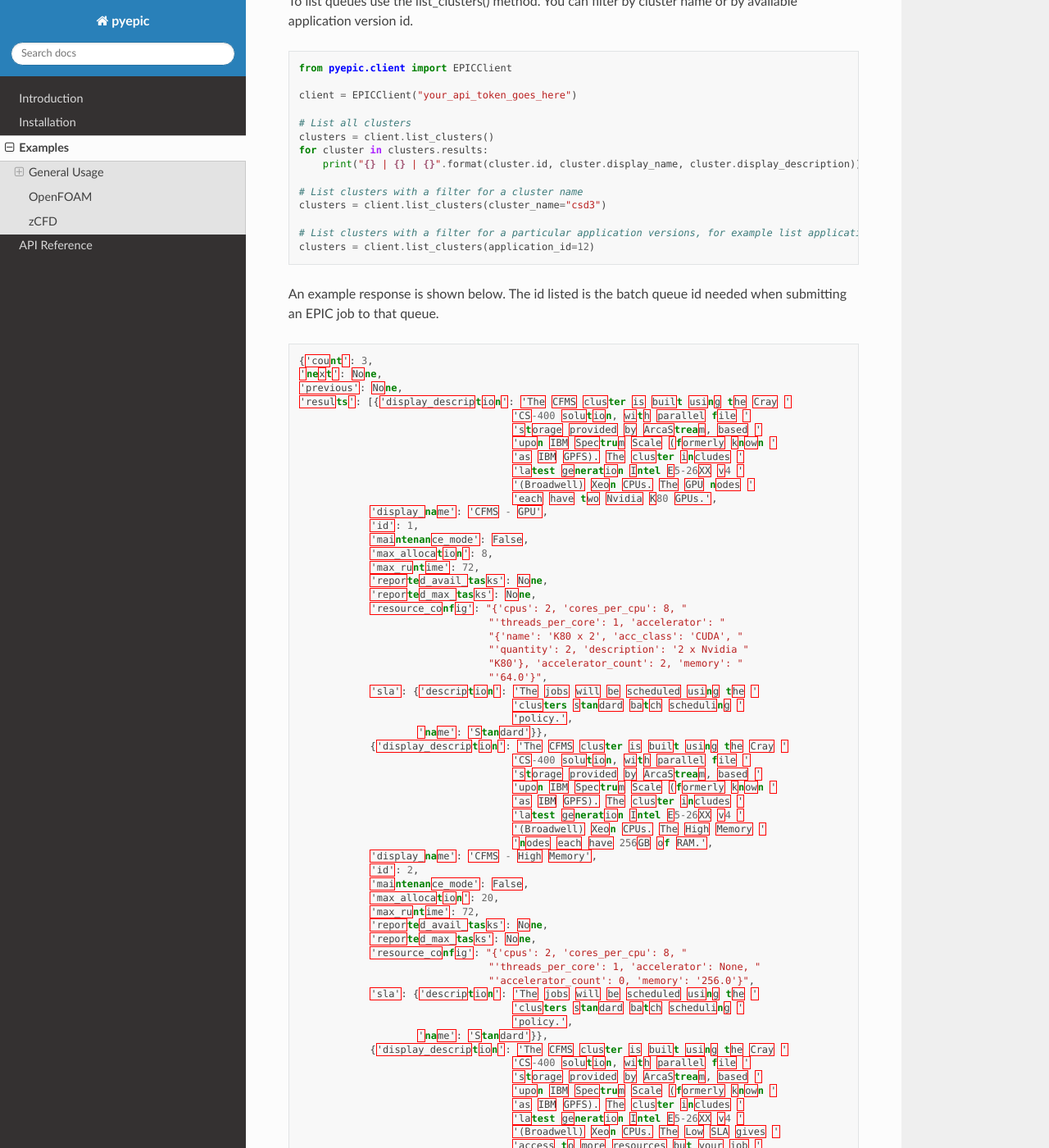
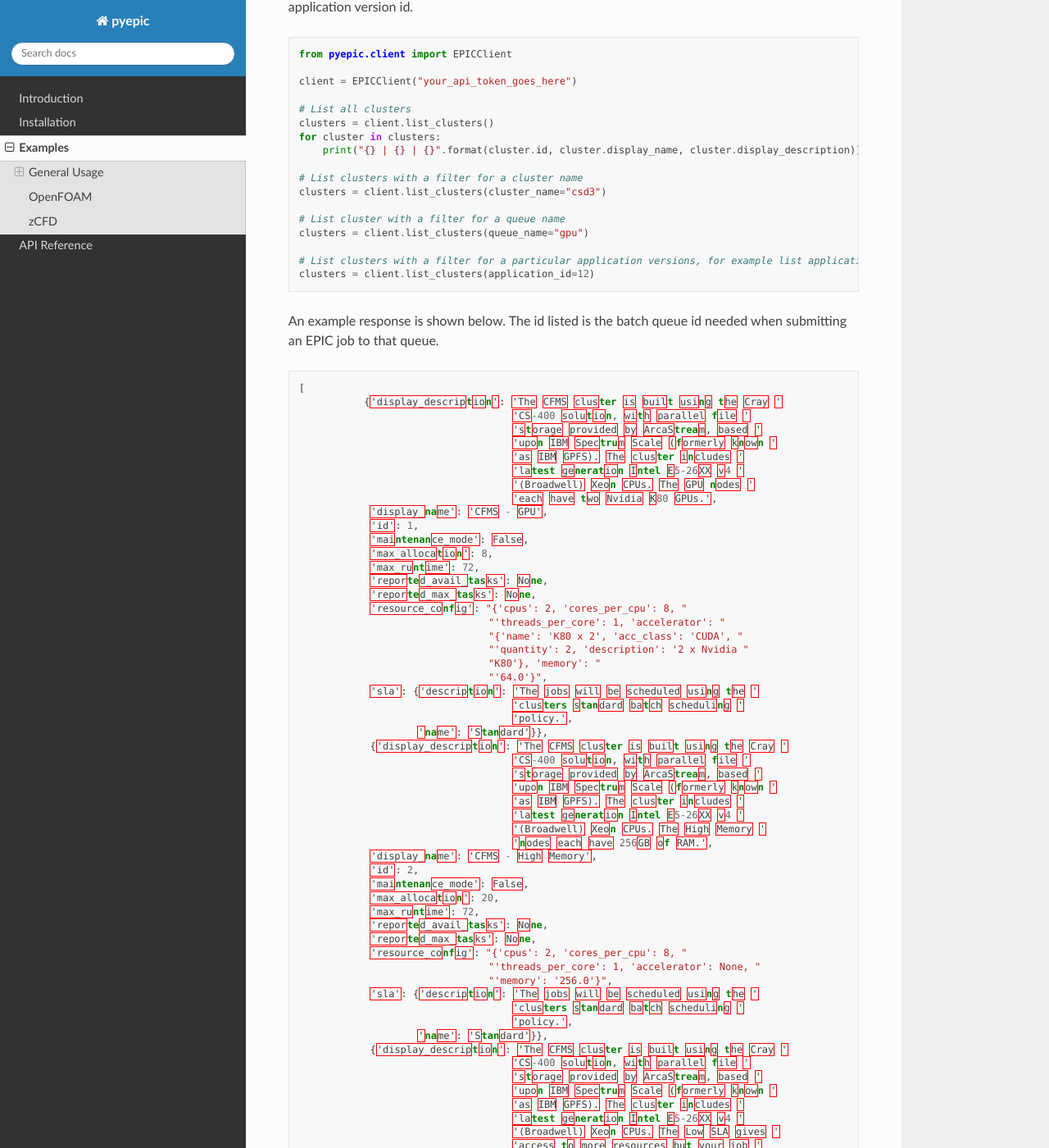
Before and after one commit to zenotech/pyepic, a Sphinx documentation site: the page built from docs/source/examples.rst, in a window 1280 px wide and 1400 px high, scrolled down 1599 px. Shown: the whole window at 82% size. Built offline with Sphinx 7.4.7 and the Read the Docs theme 2.0.0, drawn with Linux system fonts in a browser that asks for light colours; some of the changed text lies outside the part shown.

Commit message:
Update to docs following changes to use generator

```diff
--- a/docs/source/examples.rst
+++ b/docs/source/examples.rst
@@ -29,7 +29,7 @@ To list the available applications you can use the list_applications() method. T
     # List all applications
     apps = client.list_applications()
     print("ID | Application | Version | Cluster IDs")
-    for app in apps.results:
+    for app in apps
         for version in app.versions:
             print("{} | {} | {} | {}".format(version.id, app.product.name, version.version, version.queue_ids))
 
@@ -41,10 +41,8 @@ An example of the output of list_applications is shown below. The ID listed in t
 
 .. code-block:: json
 
-    {'count': 2,
-    'next': None,
-    'previous': None,
-    'results': [{'id': 2,
+    [
+                {'id': 2,
                 'product': {'description': 'The goal of the Extend-Project is to '
                                             'open the FOAM CFD toolbox to '
                                             'community contributed extensions in '
@@ -75,7 +73,8 @@ An example of the output of list_applications is shown below. The ID listed in t
                             {'id': 11, 'queue_ids': [5], 'version': '4.1'},
                             {'id': 10, 'queue_ids': [5], 'version': '3.0.1'},
                             {'id': 9, 'queue_ids': [5], 'version': '2.4.0'},
-                            {'id': 8, 'queue_ids': [5], 'version': '2.3.1'}]}]}
+                            {'id': 8, 'queue_ids': [5], 'version': '2.3.1'}]}
+    ]
 
 Listing Queues
 --------------
@@ -90,11 +89,14 @@ To list queues use the list_clusters() method. You can filter by cluster name or
 
     # List all clusters
     clusters = client.list_clusters()
-    for cluster in clusters.results:
+    for cluster in clusters:
         print("{} | {} | {}".format(cluster.id, cluster.display_name, cluster.display_description))
 
     # List clusters with a filter for a cluster name
     clusters = client.list_clusters(cluster_name="csd3")
+
+    # List cluster with a filter for a queue name
+    clusters = client.list_clusters(queue_name="gpu")
 
     # List clusters with a filter for a particular application versions, for example list applications above gives "OpenFOAM v1606" ID=12
     clusters = client.list_clusters(application_id=12)
@@ -104,10 +106,8 @@ An example response is shown below. The id listed is the batch queue id needed w
 
 .. code-block:: json
 
-    {'count': 3,
-    'next': None,
-    'previous': None,
-    'results': [{'display_description': 'The CFMS cluster is built using the Cray '
+    [
+               {'display_description': 'The CFMS cluster is built using the Cray '
                                         'CS-400 solution, with parallel file '
                                         'storage provided by ArcaStream, based '
                                         'upon IBM Spectrum Scale (formerly known '
@@ -126,7 +126,7 @@ An example response is shown below. The id listed is the batch queue id needed w
                                     "'threads_per_core': 1, 'accelerator': "
                                     "{'name': 'K80 x 2', 'acc_class': 'CUDA', "
                                     "'quantity': 2, 'description': '2 x Nvidia "
-                                    "K80'}, 'accelerator_count': 2, 'memory': "
+                                    "K80'}, 'memory': "
                                     "'64.0'}",
                 'sla': {'description': 'The jobs will be scheduled using the '
                                         'clusters standard batch scheduling '
@@ -149,7 +149,7 @@ An example response is shown below. The id listed is the batch queue id needed w
                 'reported_max_tasks': None,
                 'resource_config': "{'cpus': 2, 'cores_per_cpu': 8, "
                                     "'threads_per_core': 1, 'accelerator': None, "
-                                    "'accelerator_count': 0, 'memory': '256.0'}",
+                                    "'memory': '256.0'}",
                 'sla': {'description': 'The jobs will be scheduled using the '
                                         'clusters standard batch scheduling '
                                         'policy.',
@@ -180,7 +180,8 @@ An example response is shown below. The id listed is the batch queue id needed w
                                         'your jobs are at risk of being stopped '
                                         'if a higher priority job requires the '
                                         'resources.',
-                        'name': 'Low'}}]}
+                        'name': 'Low'}}
+    ]
 
 Listing Jobs
 --------------
@@ -196,7 +197,7 @@ To list jobs use the list_jobs() method. You can filter by cluster name or by av
     jobs = client.list_jobs()
 
     print("ID | Name | Application | Status")
-    for job in jobs.results:
+    for job in jobs:
         print("{} | {} | {} | {}".format(job.id, job.name, job.app, job.status))
 
 
@@ -204,10 +205,8 @@ An example output is shown below.
 
 .. code-block:: json
 
-    {'count': 3,
-    'next': None,
-    'previous': None,
-    'results': [{'app': 'OpenFOAM (v1606+)',
+    [
+                {'app': 'OpenFOAM (v1606+)',
                 'application_version': 12,
                 'config': {'data_sync_interval': 0,
                             'overwrite_existing': True,
@@ -245,7 +244,6 @@ An example output is shown below.
                             'resource_config': "{'cpus': 2, 'cores_per_cpu': "
                                                 "18, 'threads_per_core': 2, "
                                                 "'accelerator': None, "
-                                                "'accelerator_count': 0, "
                                                 "'memory': '60.0'}",
                             'sla': {'description': 'The nodes used may be '
                                                     'reclaimed if demand for '
@@ -294,7 +292,6 @@ An example output is shown below.
                             'resource_config': "{'cpus': 2, 'cores_per_cpu': "
                                                 "18, 'threads_per_core': 2, "
                                                 "'accelerator': None, "
-                                                "'accelerator_count': 0, "
                                                 "'memory': '60.0'}",
                             'sla': {'description': 'The nodes used may be '
                                                     'reclaimed if demand for '
@@ -343,7 +340,6 @@ An example output is shown below.
                             'resource_config': "{'cpus': 2, 'cores_per_cpu': "
                                                 "18, 'threads_per_core': 2, "
                                                 "'accelerator': None, "
-                                                "'accelerator_count': 0, "
                                                 "'memory': '60.0'}",
                             'sla': {'description': 'The nodes used may be '
                                                     'reclaimed if demand for '
@@ -353,7 +349,8 @@ An example output is shown below.
                                     'name': 'Spot'}},
                 'status': 'Job Complete',
                 'submitted_at': '2020-10-01T13:40:45.102124Z',
-                'submitted_by': 'Mike Turner'}]}
+                'submitted_by': 'Mike Turner'}
+    ]
 
 
 To get the details of a specific job with a known ID using the get_job_details method.
```
